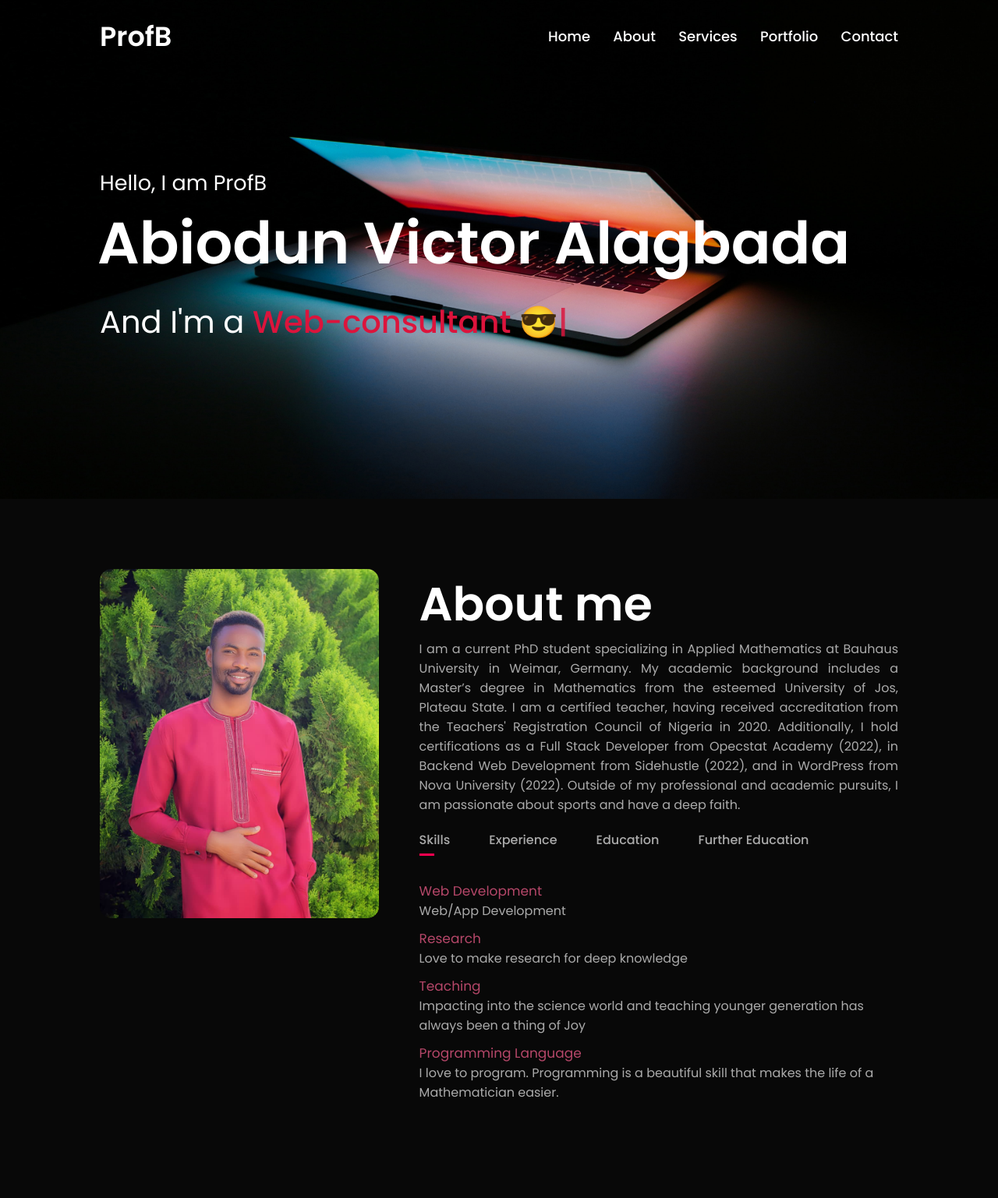
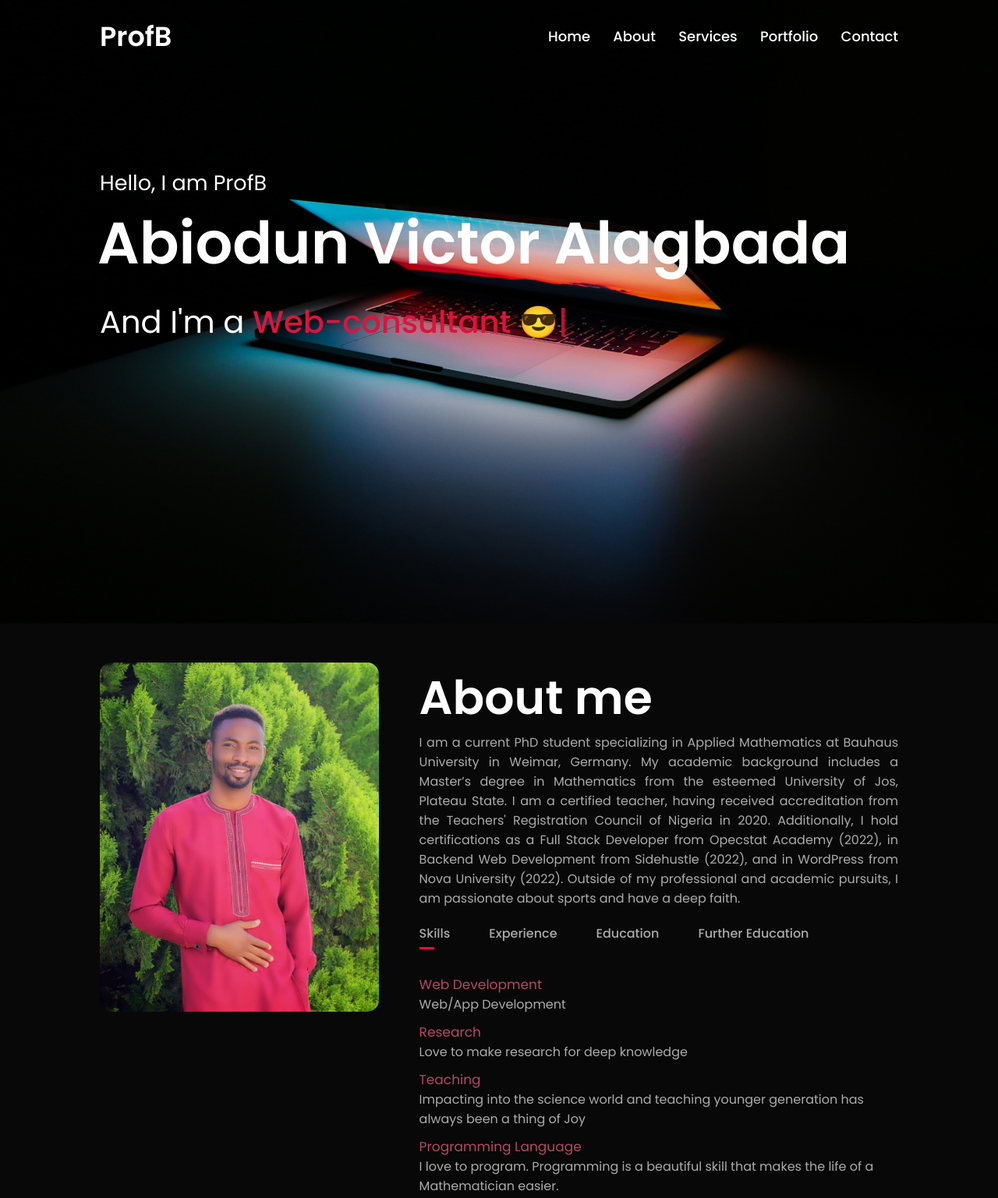
Before and after one commit to Alagbada123/github.io, a plain HTML site: page index.html in a window 1280 px wide. Shown: the top 1537 px of the page at 78% size. Drawn offline with nearby package versions, Linux system fonts and the light colour scheme; files whose address does not match are found by name.

Commit message:
Update style.css

```diff
--- a/css/style.css
+++ b/css/style.css
@@ -32,7 +32,7 @@ body {
 
 #header {
     width: 100%;
-    height: 80vh;
+    height: 100vh;
     background: url(images/img1.jpg);
     background-size: cover;
     background-position: center;
@@ -212,7 +212,7 @@ body {
 
 /* About */
 #about {
-    padding: 80px 0;
+    padding: 40px 0;
     color: #ababab;
 }
 
```
